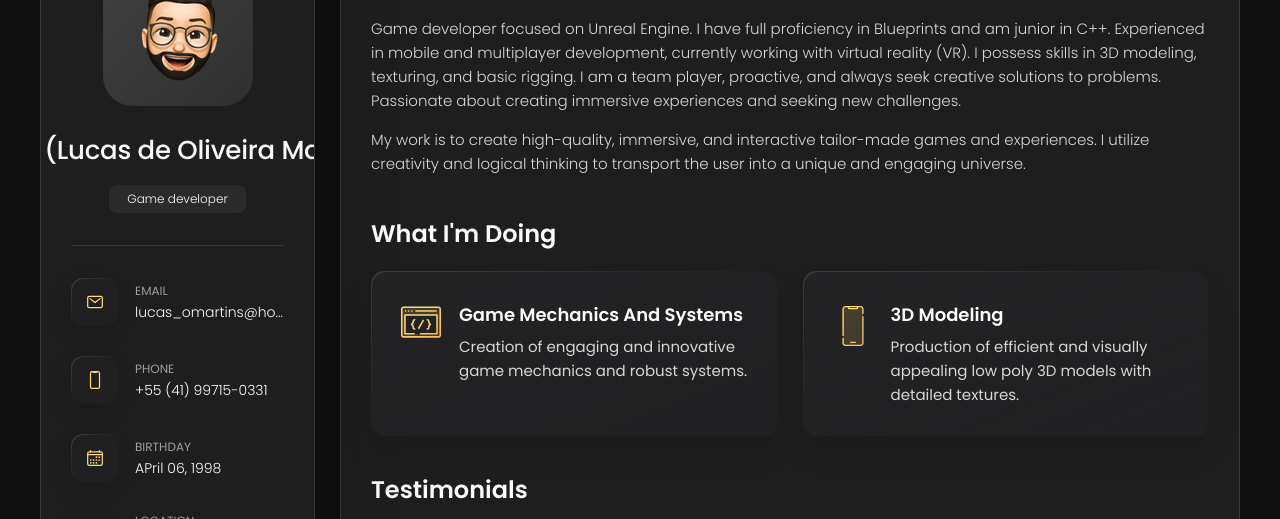
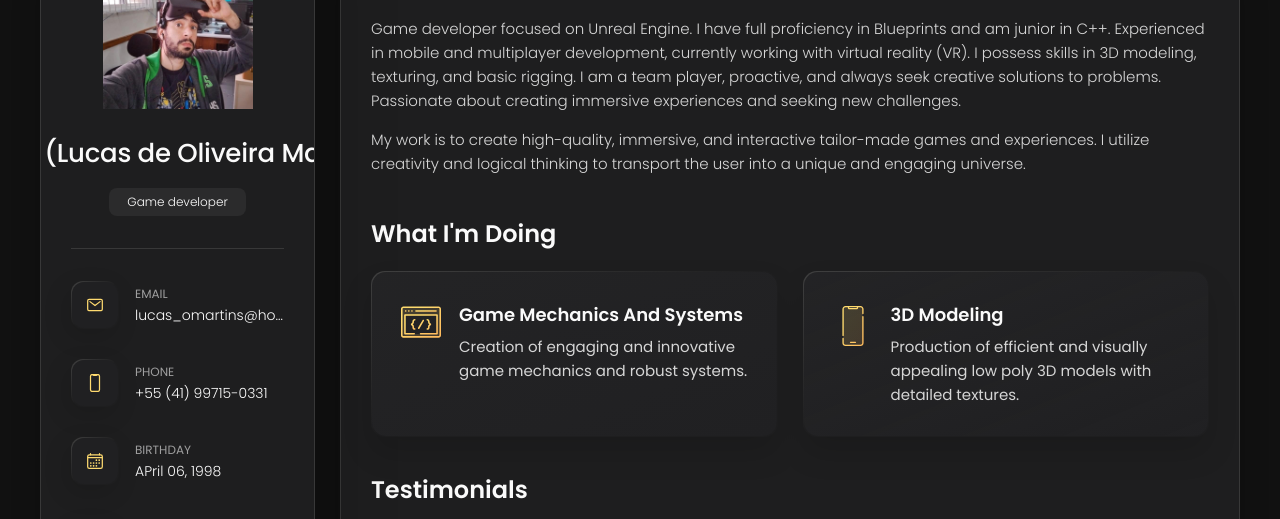
Before and after one commit to dashlucas/meuPortfolio, a plain HTML site: page index.html in a window 1280 px wide. Shown: the part 162-681 px from the top of the page. Drawn offline with nearby package versions, Linux system fonts and the light colour scheme.

Commit message:
Trocando foto de perfil

```diff
--- a/index.html
+++ b/index.html
@@ -42,7 +42,7 @@
       <div class="sidebar-info">
 
         <figure class="avatar-box">
-          <img src="./assets/images/my-avatar.png" alt="Richard hanrick" width="80">
+          <img src="./assets/images/MinhaFoto.jpeg" alt="Richard hanrick" width="80">
         </figure>
 
         <div class="info-content">
```
Also changed, not shown: assets/images/MinhaFoto.jpeg (added).
